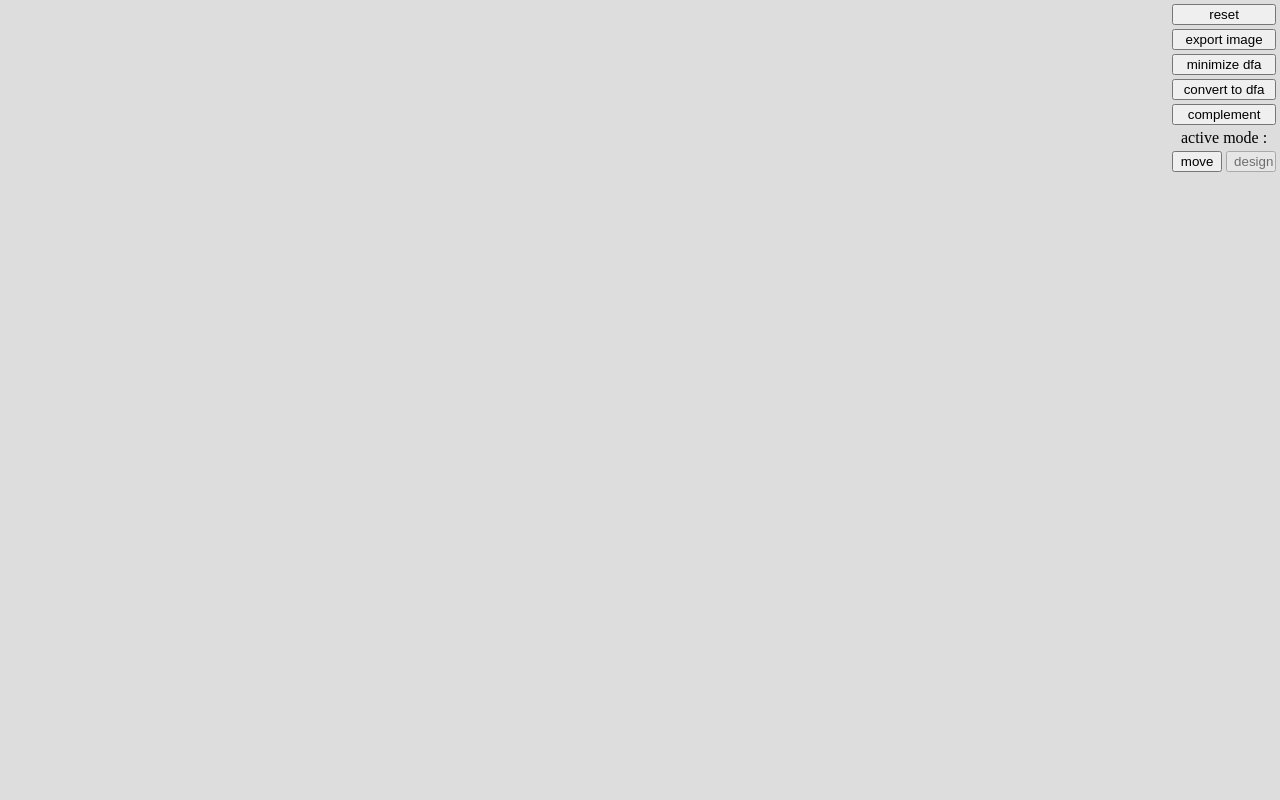
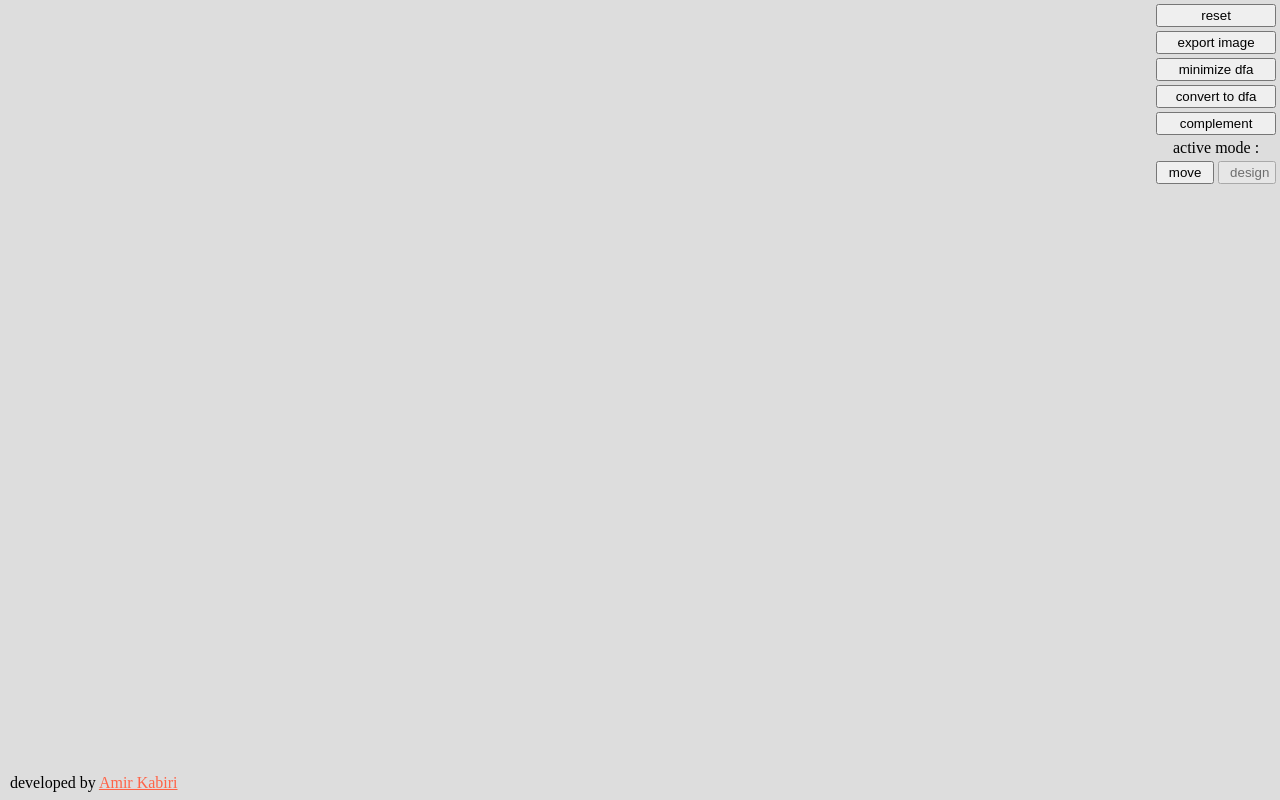
Before and after one commit to amirkabiri/finite-automata, a plain HTML site: page index.html in a window 1280 px wide. Drawn offline with Linux system fonts and the light colour scheme.

Commit message:
copyright added

```diff
--- a/app.css
+++ b/app.css
@@ -1,5 +1,6 @@
 body{
     padding:0;
+    user-select: none;
     margin:0;
 }
 canvas{
@@ -8,6 +9,10 @@ canvas{
 ul{
     list-style: none;
 }
+*{
+    padding:0;
+    margin:0;
+}
 
 #tools{
     position:fixed;
@@ -15,6 +20,9 @@ ul{
     margin:4px 4px 0 0;
     display:flex;
     flex-direction:column;
+}
+#tools button{
+    padding:2px 10px;
 }
 #tools > *{
     margin-bottom:4px;
@@ -80,3 +88,18 @@ ul{
 #custom-context-menu > li:hover > ul{
     display: block;
 }
+
+
+#copyright{
+    position: fixed;
+    width:max-content;
+    left:0;
+    bottom:0;
+    color:black;
+}
+#copyright > p{
+    padding:0 0 8px 10px;
+}
+#copyright > p > a{
+    color:tomato;
+}
--- a/index.html
+++ b/index.html
@@ -17,6 +17,10 @@
 		</div>
 	</div>
 
+	<div id="copyright">
+		<p>developed by <a href="https://akdev.ir">Amir Kabiri</a></p>
+	</div>
+
 	<script src="js/utils.js"></script>
 	<script src="js/dfa-complement.js"></script>
 	<script src="js/storage.js"></script>
```
